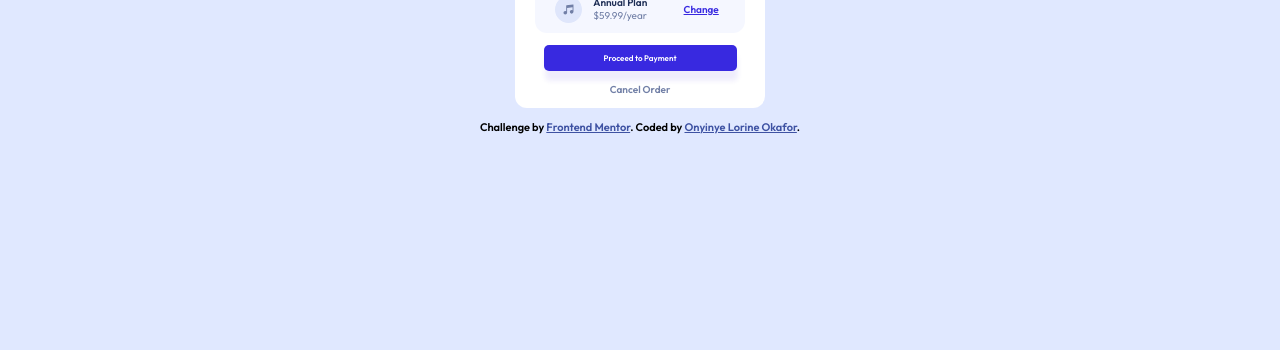
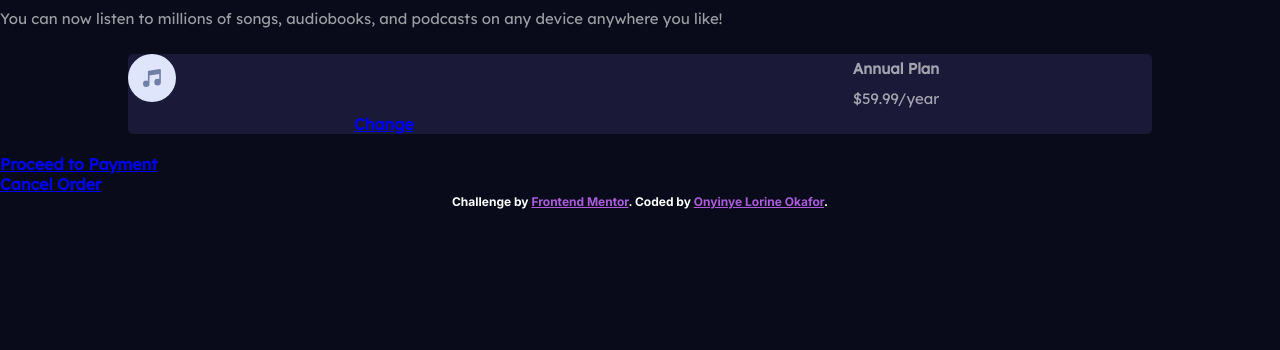
Before and after one commit to Lorine28/Order-Summmary-Component, a plain HTML site: page index.html in a window 1280 px wide. Shown: the part 450-800 px from the top of the page. Drawn offline with Linux system fonts and the light colour scheme.

Commit message:
Add files via upload

```diff
--- a/style.css
+++ b/style.css
@@ -1,4 +1,4 @@
-@import url('https://fonts.googleapis.com/css2?family=Outfit:wght@300;400;600&family=Red+Hat+Display:wght@500;700;900&family=Special+Elite&display=swap');
+@import url('https://fonts.googleapis.com/css2?family=Big+Shoulders+Display:wght@700&family=Inter:wght@400;700&family=Lexend+Deca&family=Outfit:wght@300;400;600&family=Red+Hat+Display:wght@500;700;900&display=swap');
 
 *{
     margin: 0;
@@ -6,132 +6,139 @@
     box-sizing: border-box;
 }
 
-body{
-    font-size: 16px;
-    font-family: 'Outfit', sans-serif;
-    background: url(/images/pattern-background-desktop.svg)  ;
-    background-color: var(--Paleblue);
-    background-repeat: repeat-x;
-    background-size: auto;
-    display: flex;
-    justify-content: center;
-    align-items: center;
-    height: 100vh;
-    flex-direction: column;
+
+
+:root{
+--Verydarkblue: hsl(233, 47%, 7%);
+--Darkdesaturatedblue: hsl(244, 38%, 16%);
+--Softviolet: hsl(277, 64%, 61%);
+--White: hsl(0, 0%, 100%);
+--mainparagraph: hsla(0, 0%, 100%, 0.89);
+--statheadings: hsla(0, 0%, 100%, 0.6);
 }
 
-:root{
-    --Paleblue: hsl(225, 100%, 94%);
-    --Brightblue: hsl(245, 75%, 52%);
-    --Verypaleblue: hsl(225, 100%, 98%);
-    --Desaturatedblue: hsl(224, 23%, 55%);
-    --Darkblue: hsl(223, 47%, 23%);
-}
 
-.attribution{
-    font-size: 11px;
-    text-align: center;
-    font-family: 'Outfit', sans-serif;
-    padding: 12px;
- }
-.attribution a {
-    color: hsl(228, 45%, 44%);
-}
 
-.card{
-    max-width: 250px;
-    background-color: white;
-    border-radius: 12px;
-}
-
-.card img{
-    width:100% ;
-    border-top-left-radius: 12px;
-    border-top-right-radius: 12px;
+body{
+background-color:var(--Verydarkblue) ;
+font-family: 'Lexend Deca',sans-serif;
+margin-top: 150px;
 }
 
 h1{
-    font-size: 16px;
-    text-align: center;
-    color: var(--Darkblue);
-    padding: 15px;
-    font-weight: 900;
+    color: var(--mainparagraph);
+    margin: 20px 0 20px;
 }
 
-.hero-text{
-    font-size: 12px;
-    text-align: center;
-    color: var(--Desaturatedblue);
-    padding-bottom: 10px;
+p{
+    font-size: 15px;
+    line-height: 2;
+    color: var(--statheadings);
+
+}
+
+h3{
+    color: var(--mainparagraph);
+    font-family: 'Inter', sans-serif;
+    font-weight: 700;
+}
+
+ul li{
+    color: var(--statheadings);
+    /* font-weight: 400; */
+    margin-top: 1em;
+    text-transform: uppercase;
+    line-height: 2em;
+    padding-bottom: 0.5em;
 }
 
 .container{
+    background-color: var(--Darkdesaturatedblue);
+    border-radius: 5px;
+    text-align: center;
+    display: flex;
+    flex-direction: column-reverse;
 
-    display: flex;
-    padding: 10px 20px;
-    justify-content: space-between;
-    align-items: center;
-    background-color: var(--Verypaleblue);
-    border-radius: 12px;
-    font-size: 10px;
-    margin:0 20px;
+
 }
 
-.container img{
-    width: 2rem;
-    padding-right: 5px;
+.hero{
+    padding: 30px;
+    margin-left:30px ;
 }
 
-.plan{
-    color: var(--Darkblue);
-    font-weight: 700;
+.container .card{
+    background: url(images/image-header-mobile.jpg) no-repeat center/cover;
+    /* height: 250px; */
+    max-width: 100%;
+    border-radius: 0 5px  5px 0 ;
+
 }
 
-p{
-    color:var(--Desaturatedblue)
+.overlay{
+    height: 300px;
+    background-color:hsla(277, 64%, 61%, 0.445);
+    max-width: 100%;
+    border-radius: 0 5px 5px  0;
 }
 
-.change a{
-    color:var(--Brightblue);
-    padding-left: 30px;
+ul{
+    list-style: none;
 }
 
-.change a:hover{
-    cursor: pointer;
-    text-decoration: none;
+.insight{
+    color: var(--Softviolet);
 }
 
-.pay {
-    padding: 20px;
-    text-align: center;
-    font-size: 8px;
+
+.attribution {
+    font-size: 12px; text-align: center;
+    color: var(--White);
+    padding-bottom: 20px;
+    font-family:'Inter', sans-serif;
+
+ }
+
+.attribution a {
+    color: var(--Softviolet);
+ }
+
+@media (min-width: 768px) {
+    .container{
+        display: grid;
+        grid-template-columns: repeat(2,1fr);
+        max-width: 80%;
+        margin:20px auto;
+
+    }
+
+    .card{
+        grid-column: 2;
+    }
+    .container .card{
+
+        height: 100%;
+
+
+    }
+    .overlay{
+        height: 100%;
+        grid-column: 2;
+    }
+
+    .hero{
+        display: grid;
+        grid-template-rows:repeat(3,1fr);
+        text-align: left;
+        /* padding: 70px;
+        padding-bottom: 30px;
+        padding-top: 30px;
+         */
+    }
+
+    .hero ul{
+        display: grid;
+        grid-template-columns: repeat(3,1fr) ;
+    }
+
 }
-
-.pay a{
-    text-decoration: none;
-    background-color: var(--Brightblue);
-    color: white;
-    padding: 8px 60px;
-    border-radius: 5px;
-    box-shadow: 1px 10px 5px hsla(245, 75%, 52%, 0.082) ;
-}
-
-.pay a:hover{
-    cursor: pointer;
-    background-color: hsl(224, 41%, 59%);
-}
-
-.cancel {
-    padding-bottom: 12px;
-    text-align: center;
-    font-size: 10px;
-}
-.cancel a{
-    text-decoration: none;
-    color: var(--Desaturatedblue);
-}
-
-.cancel a:hover{
-    cursor: pointer;
-    color: var(--Darkblue);
-}
```
